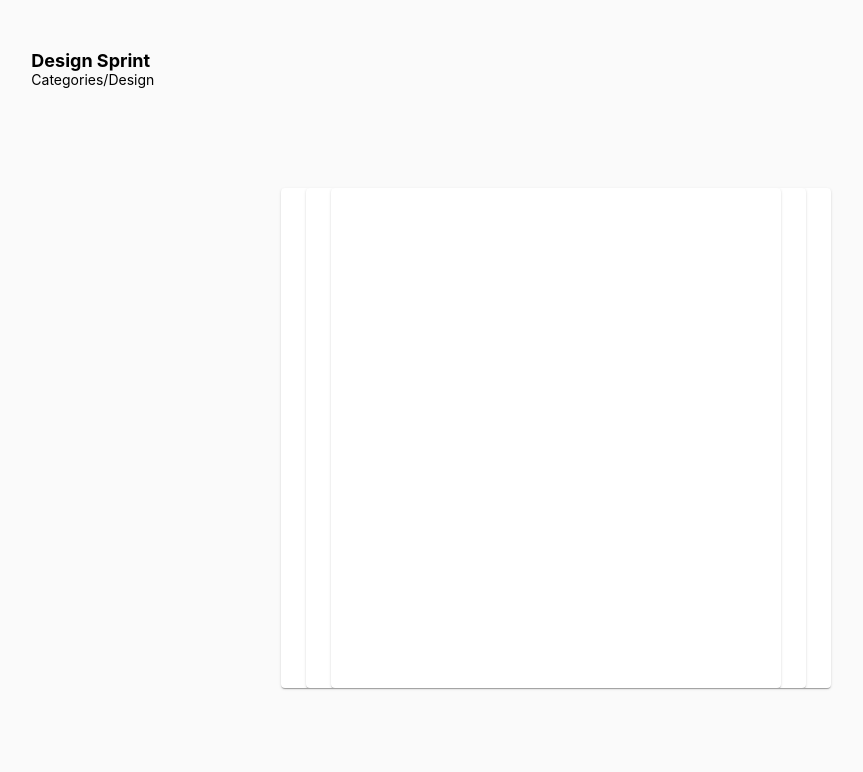
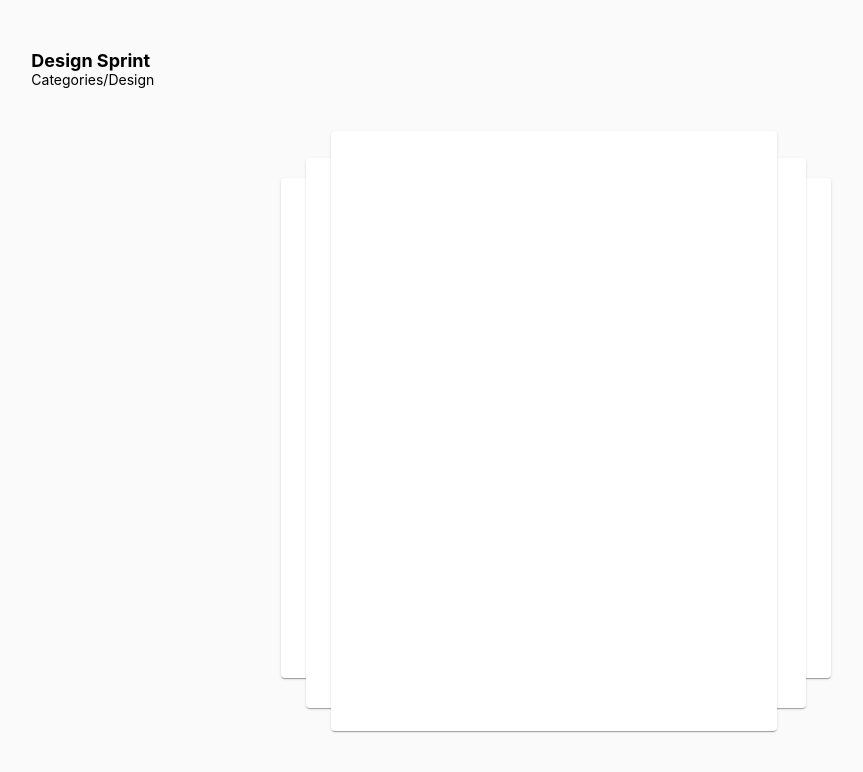
Before and after one commit to laxman1006/flashcard1, a React (Create React App) app: page / in a window 1280 px wide. Shown: the top 772 px of the page, without its empty margins (232-1095 px from the left). Built offline with nearby package versions, Linux system fonts and the light colour scheme.

Commit message:
card edited

```diff
--- a/src/components/flash_card/index.js
+++ b/src/components/flash_card/index.js
@@ -14,6 +14,8 @@ const useStyles = makeStyles({
     height:'500px',
     marginTop:'100px',
     marginLeft:300,
+    position:"relative",
+    top:-10,
 
     },
     bullet: {
@@ -30,6 +32,7 @@ const useStyles = makeStyles({
     column1:
     {
         height:"100vh",
+        position:'relative',
      background:'#FAFAFA',
 
     },
@@ -59,13 +62,18 @@ div2:
     },
     root1:
     {
-        height:'500px !important',
+        height:'550px !important',
         width:500,
+        position: 'fixed',
+    top: 158,
+    bottom:10,
     },
     root2:
     {
-        height:'500px !important',
-        width:450,
+        height:'600px !important',
+        width:446,
+        position: 'fixed',
+    top: 131
     }
   });
 export default function Cards() {
```
